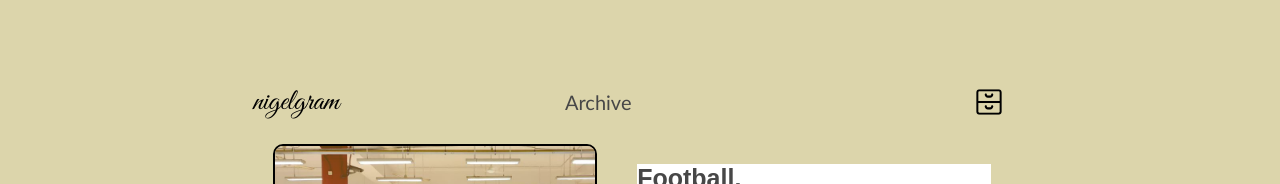
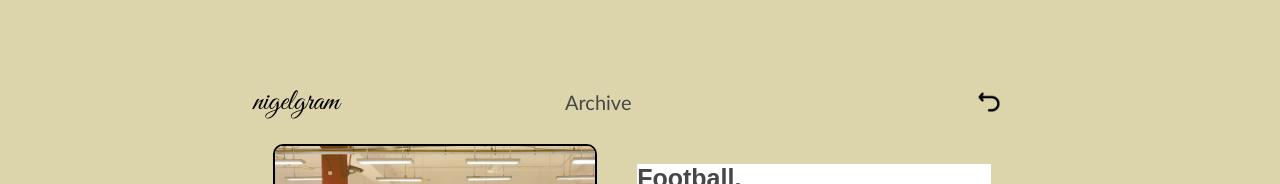
Before and after one commit to NigelYeoTW/nigelyeo, a React (Create React App) app in the folder body/: page /Hobbies in a window 1280 px wide. Both pictures are taken after a click on the picture 989 px from the left and 343 px from the top of the page. Shown: the part 241-425 px from the top of the page. Built offline with nearby package versions, Linux system fonts and the light colour scheme.

Commit message:
Add back icon for archive for nigelgram

```diff
--- a/body/src/hobbies/HobbiesBody.css
+++ b/body/src/hobbies/HobbiesBody.css
@@ -57,11 +57,25 @@ div.gram-header {
   align-items: center;
 }
 
+div.corner-logo {
+  position:relative;
+}
 
 img.archive-logo {
+  position:relative;
   display: block;
   transform: scale(0.4);
   cursor: pointer;
+  opacity: 0;
+  transition: transform 0.3s ease-in-out;
+}
+
+img.back-logo {
+  position: absolute;
+  display: block;
+  transform: scale(0.4);
+  cursor: pointer;
+  opacity: 0;
   transition: transform 0.3s ease-in-out;
 }
 
@@ -105,7 +119,7 @@ span.archive-text {
   visibility: hidden;
 }
 
-span.appear {
+span.appear, img.appear {
   opacity: 1;
   visibility: visible;
   transition: opacity 0.3s ease-in-out;
--- a/body/src/hobbies/HobbiesBody.js
+++ b/body/src/hobbies/HobbiesBody.js
@@ -7,6 +7,7 @@ import react from 'react';
 import { useState, useEffect, useRef } from 'react';
 import archive from './archive.svg';
 import football from './football.jpg';
+import back from './return.png';
 
 function HobbiesBody() {
 
@@ -15,12 +16,18 @@ function HobbiesBody() {
   let swipePictures = document.querySelectorAll('.picture');
   let swipeTexts = document.querySelectorAll('.text');
   let archiveText = document.querySelector('.archive-text');
+  let archiveIcon = document.querySelector('.archive-logo');
+  let backIcon = document.querySelector('.back-logo');
 
   const clickArchive = () => {
     if (isArchive) {
       archiveText.classList.remove('appear');
+      archiveIcon.classList.add('appear');
+      backIcon.classList.remove('appear')
     } else {
       archiveText.classList.add('appear');
+      backIcon.classList.add('appear');
+      archiveIcon.classList.remove('appear')
     }
     setArchive(isArchive => !isArchive);
     setSwipeNumber(0);
@@ -48,6 +55,8 @@ function HobbiesBody() {
     swipePictures = document.querySelectorAll('.picture');
     swipeTexts = document.querySelectorAll('.text');
     archiveText = document.querySelector('.archive-text');
+    archiveIcon = document.querySelector('.archive-logo');
+    backIcon = document.querySelector('.back-logo');
   }, [isArchive])
 
   return (
@@ -58,7 +67,10 @@ function HobbiesBody() {
           <div className='gram-header'>
             <span className='gram-logo'>nigelgram</span>
             <span className='archive-text grey-text'>Archive</span>
-            <img src={archive} className='archive-logo' onClick={clickArchive}></img>
+            <div className='corner-icon'>
+            <img src={back} className='back-logo' onClick={clickArchive}></img>
+            <img src={archive} className='appear archive-logo' onClick={clickArchive}></img>
+            </div>
           </div>
           { isArchive ? <>
           <div className='gram-body-container'>
```
Also changed, not shown: body/src/hobbies/return.png (added).
